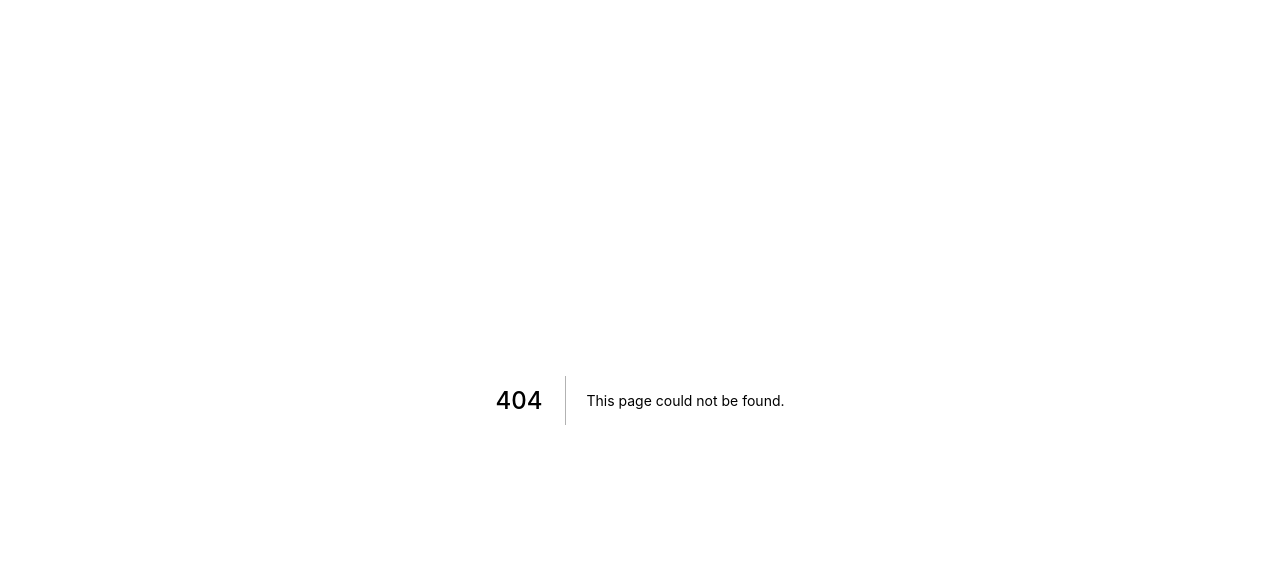
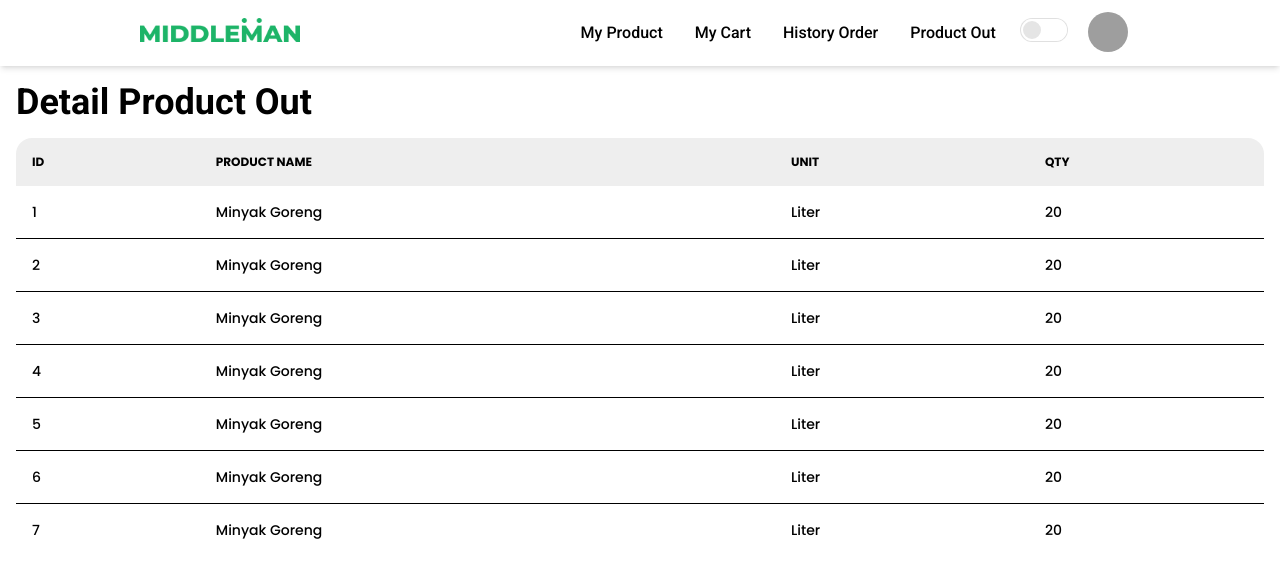
Before and after one commit to mirzavic4869/middleman, a Next.js app: page /detail-product-out in a window 1280 px wide. Before the commit this address had no page. Shown: the top 578 px of the page. Built offline with nearby package versions, Linux system fonts and the light colour scheme; grey boxes are pictures that could not be loaded.

Commit message:
create detail product out

```diff
--- /dev/null
+++ b/pages/detail-product-out/index.jsx
@@ -0,0 +1,73 @@
+import React from "react";
+import Navbar from "../../components/Navbar";
+
+function DetailProductOut() {
+  return (
+    <>
+      <Navbar />
+      <div className="m-4">
+        <div title="Title">
+          <h1 className="text-black font-Roboto font-semibold text-4xl">Detail Product Out</h1>
+        </div>
+        <div className="overflow-x-auto my-4">
+          <table className="table w-full font-Poppins text-black">
+            <thead>
+              <tr>
+                <th className="bg-[#EEEEEE]">ID</th>
+                <th className="bg-[#EEEEEE]">Product Name</th>
+                <th className="bg-[#EEEEEE]">Unit</th>
+                <th className="bg-[#EEEEEE]">QTY</th>
+              </tr>
+            </thead>
+            <tbody className="text-sm">
+              <tr>
+                <td>1</td>
+                <td>Minyak Goreng</td>
+                <td>Liter</td>
+                <td>20</td>
+              </tr>
+              <tr>
+                <td>2</td>
+                <td>Minyak Goreng</td>
+                <td>Liter</td>
+                <td>20</td>
+              </tr>
+              <tr>
+                <td>3</td>
+                <td>Minyak Goreng</td>
+                <td>Liter</td>
+                <td>20</td>
+              </tr>
+              <tr>
+                <td>4</td>
+                <td>Minyak Goreng</td>
+                <td>Liter</td>
+                <td>20</td>
+              </tr>
+              <tr>
+                <td>5</td>
+                <td>Minyak Goreng</td>
+                <td>Liter</td>
+                <td>20</td>
+              </tr>
+              <tr>
+                <td>6</td>
+                <td>Minyak Goreng</td>
+                <td>Liter</td>
+                <td>20</td>
+              </tr>
+              <tr>
+                <td>7</td>
+                <td>Minyak Goreng</td>
+                <td>Liter</td>
+                <td>20</td>
+              </tr>
+            </tbody>
+          </table>
+        </div>
+      </div>
+    </>
+  );
+}
+
+export default DetailProductOut;
```
